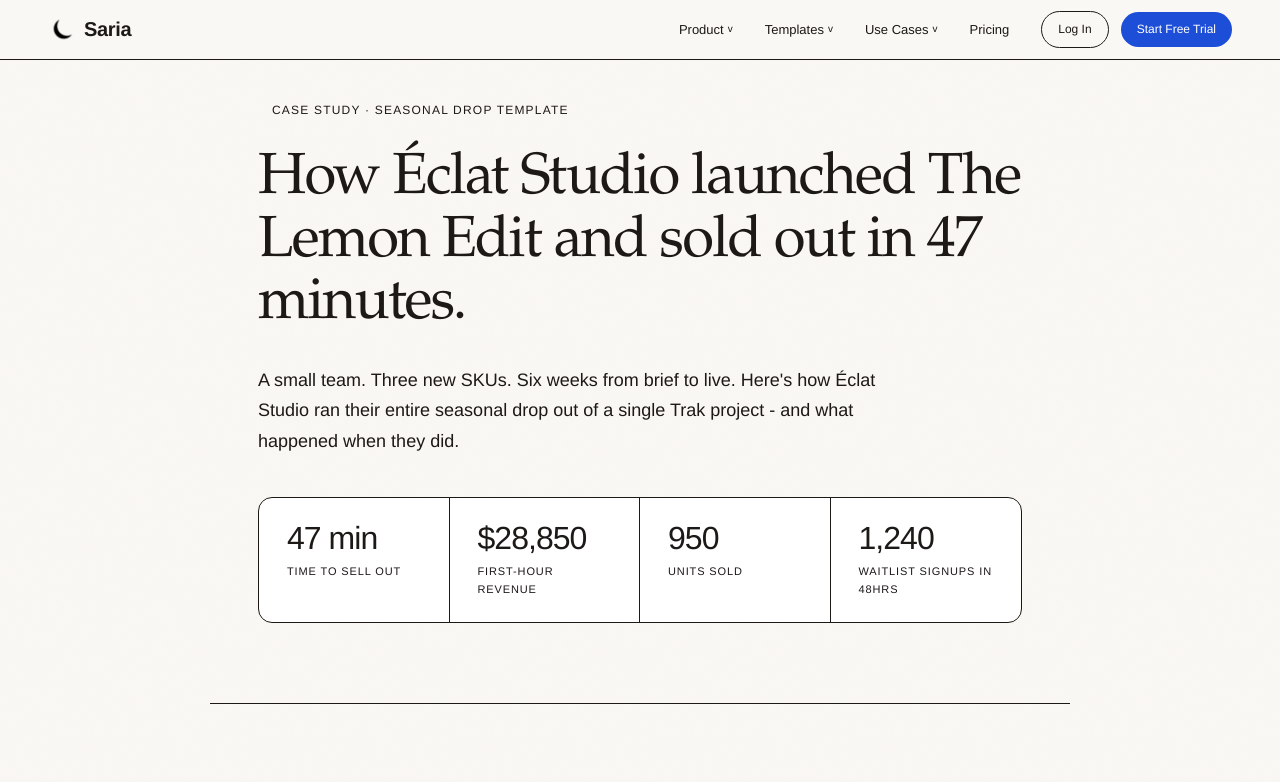
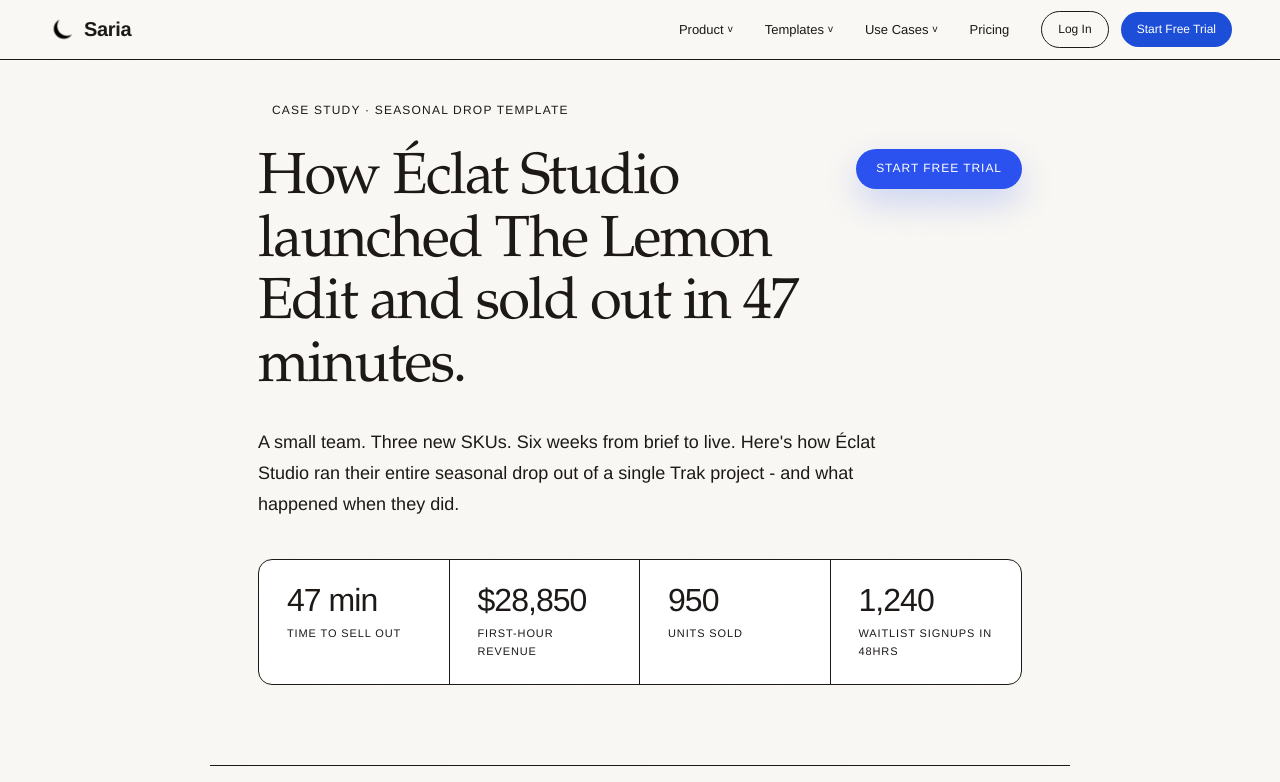
Before and after one commit to pythagonacci/trwodlandingpage, a Next.js app: page /templates/multi-sku-seasonal-drop in a window 1280 px wide. Shown: the top 782 px of the page. Built offline with nearby package versions, Linux system fonts and the light colour scheme.

Commit message:
Add trial CTA to template page titles

```diff
--- a/components/landing/PRTrackingTemplate.tsx
+++ b/components/landing/PRTrackingTemplate.tsx
@@ -1,6 +1,7 @@
 import Image from "next/image";
 import Link from "next/link";
 import type { ReactNode } from "react";
+import { TemplateTitleCTA } from "@/components/landing/TemplateTitleCTA";
 
 const heroStats = [
   { value: "24", label: "Influencers seeded" },
@@ -258,6 +259,7 @@
           <span className="h-1.5 w-1.5 rounded-full bg-accent" />
           Case Study · Influencer Seeding Template
         </div>
+        <div className="flex flex-col gap-5 md:flex-row md:items-start md:justify-between md:gap-6">
           <h1
             className="max-w-[820px] font-display text-[clamp(38px,5vw,58px)] leading-[1.08] text-ink"
             style={{
@@ -268,6 +270,8 @@
             How Dusk tracked influencer seeding for their{" "}
             <span className="text-accent">new body oil launch.</span>
           </h1>
+          <TemplateTitleCTA />
+        </div>
         <p className="mt-7 max-w-[640px] text-[18px] font-light leading-[1.7] text-ink-2">
           24 influencers. One tab. How Dusk kept their seeding campaign organized from address
           collected to post live.
--- a/components/landing/PopupTemplate.tsx
+++ b/components/landing/PopupTemplate.tsx
@@ -1,5 +1,6 @@
 import Image from "next/image";
 import type { ReactNode } from "react";
+import { TemplateTitleCTA } from "@/components/landing/TemplateTitleCTA";
 
 type PopupProduct = {
   name: string;
@@ -636,6 +637,7 @@
           <span className="h-1.5 w-1.5 rounded-full bg-accent" />
           Case Study · Pop-Up Event Template
         </div>
+        <div className="flex flex-col gap-5 md:flex-row md:items-start md:justify-between md:gap-6">
           <h1
             className="max-w-[820px] font-display text-[clamp(38px,5vw,58px)] leading-[1.08] text-ink"
             style={{
@@ -646,6 +648,8 @@
             How Maison C&egrave;dre planned and ran their{" "}
             <span className="text-accent">SoHo pop-up</span> in six weeks.
           </h1>
+          <TemplateTitleCTA />
+        </div>
         <p className="mt-7 max-w-[640px] text-[18px] font-light leading-[1.7] text-ink-2">
           Four days on Greene Street. Here&apos;s how the Maison C&egrave;dre
           team kept the planning, logistics, and event operations in one place.
--- a/components/landing/ProductDesignDevelopmentTemplate.tsx
+++ b/components/landing/ProductDesignDevelopmentTemplate.tsx
@@ -1,6 +1,7 @@
 import Image from "next/image";
 import type { ReactNode } from "react";
 import Link from "next/link";
+import { TemplateTitleCTA } from "@/components/landing/TemplateTitleCTA";
 
 const heroStats = [
   { value: "14 wks", label: "Brief to production-ready" },
@@ -397,6 +398,7 @@
           <span className="h-1.5 w-1.5 rounded-full bg-accent" />
           Case Study · Product Design and Development Template
         </div>
+        <div className="flex flex-col gap-5 md:flex-row md:items-start md:justify-between md:gap-6">
           <h1
             className="max-w-[820px] font-display text-[clamp(38px,5vw,58px)] leading-[1.08] text-ink"
             style={{
@@ -407,6 +409,8 @@
             How Fold took the <span className="text-accent">Market Tote</span> from brief to
             production.
           </h1>
+          <TemplateTitleCTA />
+        </div>
         <p className="mt-7 max-w-[640px] text-[18px] font-light leading-[1.7] text-ink-2">
           From initial brief to final sample sign-off - how the Fold team managed design,
           samples, and manufacturer communication in one project.
--- /dev/null
+++ b/components/landing/TemplateTitleCTA.tsx
@@ -0,0 +1,12 @@
+export function TemplateTitleCTA() {
+  return (
+    <a
+      href="https://app.sariasoftware.com/start-free-trial"
+      target="_blank"
+      rel="noreferrer"
+      className="inline-flex shrink-0 items-center justify-center rounded-full bg-[#2B52EE] px-5 py-2.5 text-[12px] font-medium uppercase tracking-[0.08em] text-white shadow-[0_14px_34px_rgba(43,82,238,0.22)] transition-colors duration-200 hover:bg-[#2147D0]"
+    >
+      Start Free Trial
+    </a>
+  );
+}
--- a/components/landing/Templates.tsx
+++ b/components/landing/Templates.tsx
@@ -1,6 +1,7 @@
 import Image from "next/image";
 import Link from "next/link";
 import type { ReactNode } from "react";
+import { TemplateTitleCTA } from "@/components/landing/TemplateTitleCTA";
 
 type LaunchProduct = {
   name: string;
@@ -425,6 +426,7 @@
           <span className="h-1.5 w-1.5 rounded-full bg-accent" />
           Case Study · Seasonal Drop Template
         </div>
+        <div className="flex flex-col gap-5 md:flex-row md:items-start md:justify-between md:gap-6">
           <h1
             className="max-w-[820px] font-display text-[clamp(38px,5vw,58px)] leading-[1.08] text-ink"
             style={{
@@ -436,6 +438,8 @@
             <span className="text-accent">The Lemon Edit</span> and sold out in
             47 minutes.
           </h1>
+          <TemplateTitleCTA />
+        </div>
         <p className="mt-7 max-w-[640px] text-[18px] font-light leading-[1.7] text-ink-2">
           A small team. Three new SKUs. Six weeks from brief to live.
           Here&apos;s how &Eacute;clat Studio ran their entire seasonal drop
```
Lines whose indentation alone changed are shown as unchanged.
